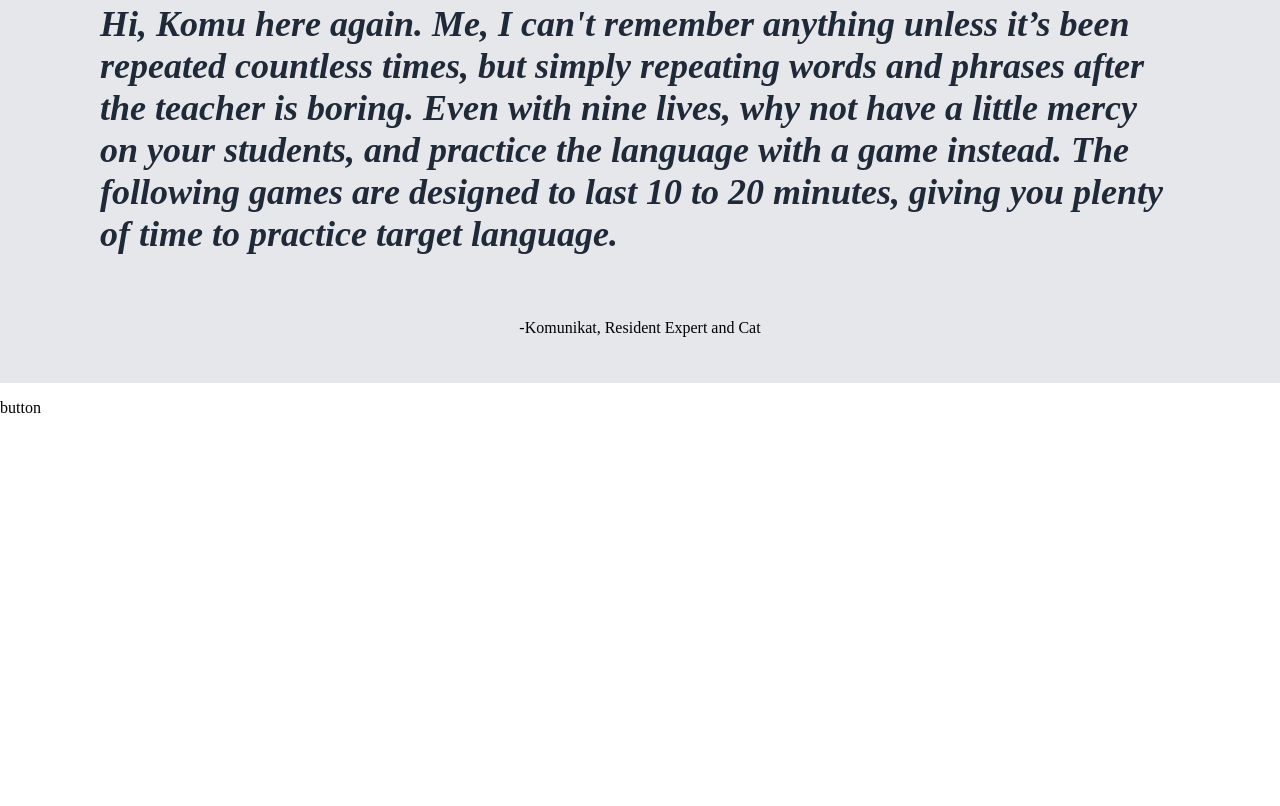
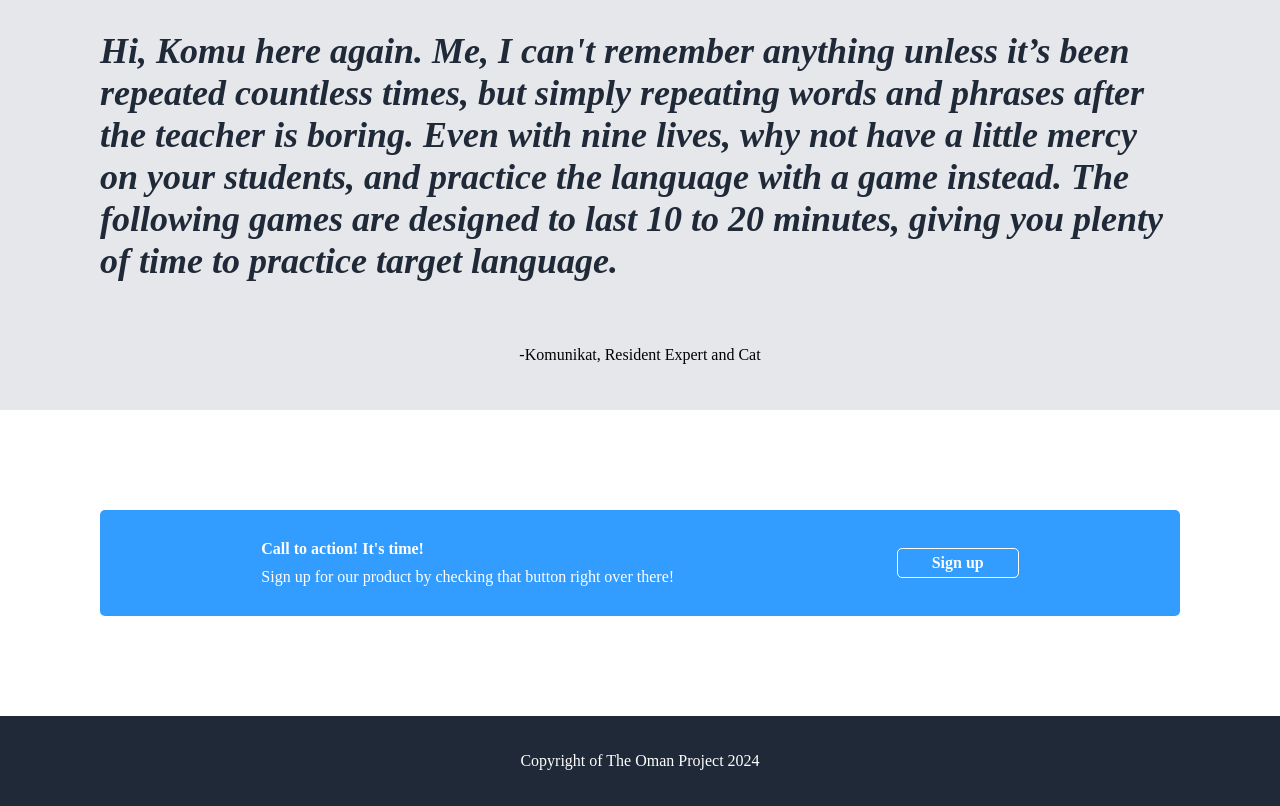
Before and after one commit to omangithub/Landing-page, a plain HTML site: page index.html in a window 1280 px wide. Shown: the part 991-1797 px from the top of the page. Before the commit the page ends 1468 px from the top, so only its background shows below. Drawn offline with Linux system fonts and the light colour scheme.

Commit message:
completed first page

```diff
--- a/index.html
+++ b/index.html
@@ -75,15 +75,18 @@
     </div>
 
     <div class="content4">
-      <div class="bluebox"
-        <p></p>
-        <div>button</div>
+      <div class="bluebox">
+        <div class="callleft">
+          <p class="calltop">Call to action! It's time!</p>
+          <p class="callbottom">Sign up for our product by checking that button right over there!</p>
+        </div>
+        <div class="callright">
+          <div class="butt">Sign up</div>
+        </div>
     </div>
 
     <div class="content5">
-
-
-
+      <p class="copywrite">Copyright of The Oman Project 2024</p>
     </div>
 
   </body>
--- a/style.css
+++ b/style.css
@@ -12,24 +12,28 @@ body {
     justify-content: space-between;
     background-color: #1F2937;
     padding: 0px 100px;
+    align-items: center;
 }
 
 .logo {
-    color: #F9FaF8;
+    color: #F9FAF8;
     font-weight: bold;
+    font-size: 24px;
+
 }
 
 ul {
     display:flex;
     list-style-type: none;
     gap:16px;
-    color: #6e6e6e;
+    color: #E5E7EB;
+    font-size: 18px;
 }
 
 .content1 {
     background-color: #1F2937;
     align-items: center;
-    justify-content: center;
+    justify-content:center;
     border: 0px;
     padding: 100px;
 }
@@ -75,18 +79,19 @@ ul {
     text-align: center;
     margin:0;
     font-weight: bold;
+    border:solid white 1px;
 }
 
 .Intro {
     display:flex;
-    justify-content: center;
+    justify-content: space-around;
 }
 
 .intro-right {
     display: flex;
     justify-content: center;
     align-items: center;
-    margin-left: 100px;
+    margin: 0px 0px 0px 100px;
     width: 250px;
     height: 250px;
 }
@@ -111,7 +116,7 @@ ul {
 .boxes {
     display: flex;
     justify-content: space-around;
-    align-items: center;
+    align-items: flex-start;
     gap: 20px;
 }
 
@@ -176,3 +181,52 @@ ul {
     padding: 30px 100px;
     margin:0;
 }
+
+.bluebox {
+    display: flex;
+    background-color: rgb(50, 156, 255);
+    border-radius: 5px;
+    padding: 30px 50px;
+    margin: 100px;
+    align-items: center;
+    justify-content:space-around;
+}
+
+.callleft {
+    display: flex;
+    flex-direction: column;
+}
+
+.calltop {
+    color:white;
+    font-weight: bold;
+    margin:0px;
+    padding:0px 0px 10px 0px;
+}
+
+.callbottom {
+    color:white;
+    font-weight: light;
+    margin:0px;
+    padding:0px;
+}
+
+.callright {
+    display:flex;
+    align-items: center;
+}
+
+.content5 {
+    background-color: #1F2937;
+    align-items: center;
+    justify-content: center;
+    border: 0px;
+    padding: 20px 100px 20px 100px;
+}
+
+.copywrite {
+    display: flex;
+    align-items: center;
+    justify-content: center;
+    color: white;
+}
```
